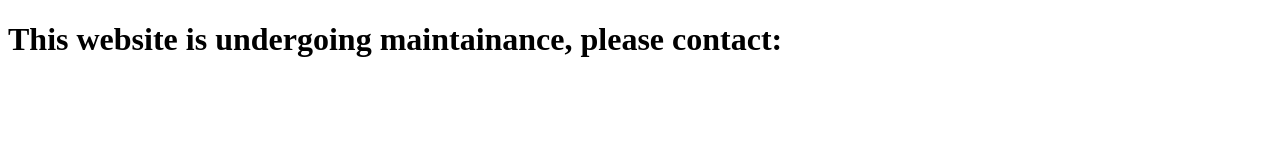
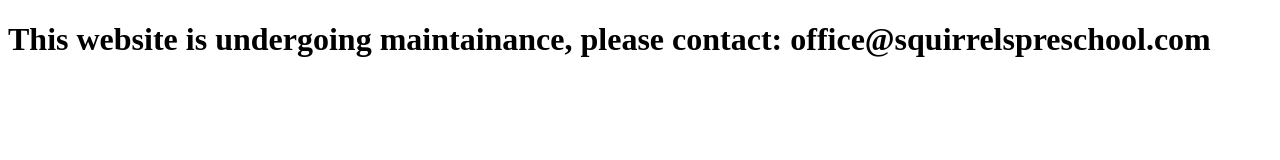
Before and after one commit to Alexander-Jay101/Alexander-Jay.github.io, a plain HTML site: page index.html in a window 1280 px wide. Drawn offline with Linux system fonts and the light colour scheme.

Commit message:
Contact update

```diff
--- a/index.html
+++ b/index.html
@@ -7,6 +7,6 @@
     <title>Squirrels Pre School</title>
 </head>
 <body>
-   <H1>This website is undergoing maintainance, please contact:</H1>
+   <H1>This website is undergoing maintainance, please contact: office@squirrelspreschool.com</H1>
 </body>
 </html>
```
Also changed, not shown: 1 other file.
